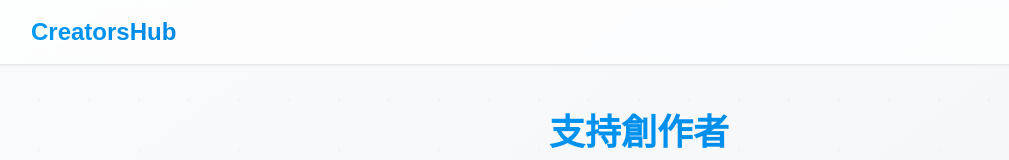
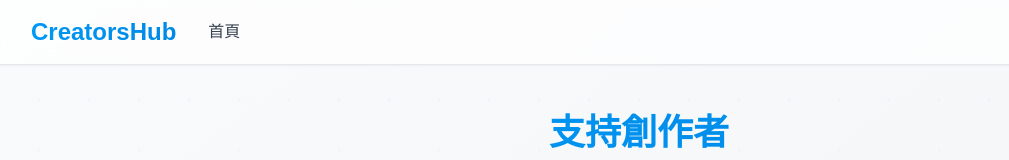
Before and after one commit to tyc4d/CreatorsHub, a React (Vite) app in the folder public_frontend/: page / in a window 1280 px wide. Shown: the top 160 px of the page, without its empty margins (1-1010 px from the left). Built offline with nearby package versions, Linux system fonts and the light colour scheme; what wagmi would draw is missing.

Commit message:
Front: NavBar Add Link

```diff
--- a/public_frontend/src/components/layout/Layout.tsx
+++ b/public_frontend/src/components/layout/Layout.tsx
@@ -13,12 +13,25 @@ export const Layout = ({ children }: LayoutProps) => {
       <header className="relative z-10 w-full bg-white/70 dark:bg-gray-800/70 backdrop-blur-sm shadow-sm border-b border-gray-200 dark:border-gray-700">
         <nav className="container-custom">
           <div className="flex justify-between items-center h-16">
-            <div className="flex items-center">
+            <div className="flex items-center space-x-8">
               <h1 className="text-2xl font-bold gradient-text">CreatorsHub</h1>
+              <div className="hidden sm:flex space-x-6">
+                <a href="/" className="text-gray-700 dark:text-gray-300 hover:text-primary-600 dark:hover:text-primary-400 transition-colors">
+                  首頁
+                </a>
+                {/* 未來可以在這裡添加更多導航連結 */}
+              </div>
             </div>
             <div className="flex items-center space-x-4">
               <ConnectButton />
             </div>
+          </div>
+          {/* 手機版導航 */}
+          <div className="sm:hidden py-2 -mt-1 flex space-x-6">
+            <a href="/" className="text-gray-700 dark:text-gray-300 hover:text-primary-600 dark:hover:text-primary-400 transition-colors">
+              首頁
+            </a>
+            {/* 未來可以在這裡添加更多導航連結 */}
           </div>
         </nav>
       </header>
```
